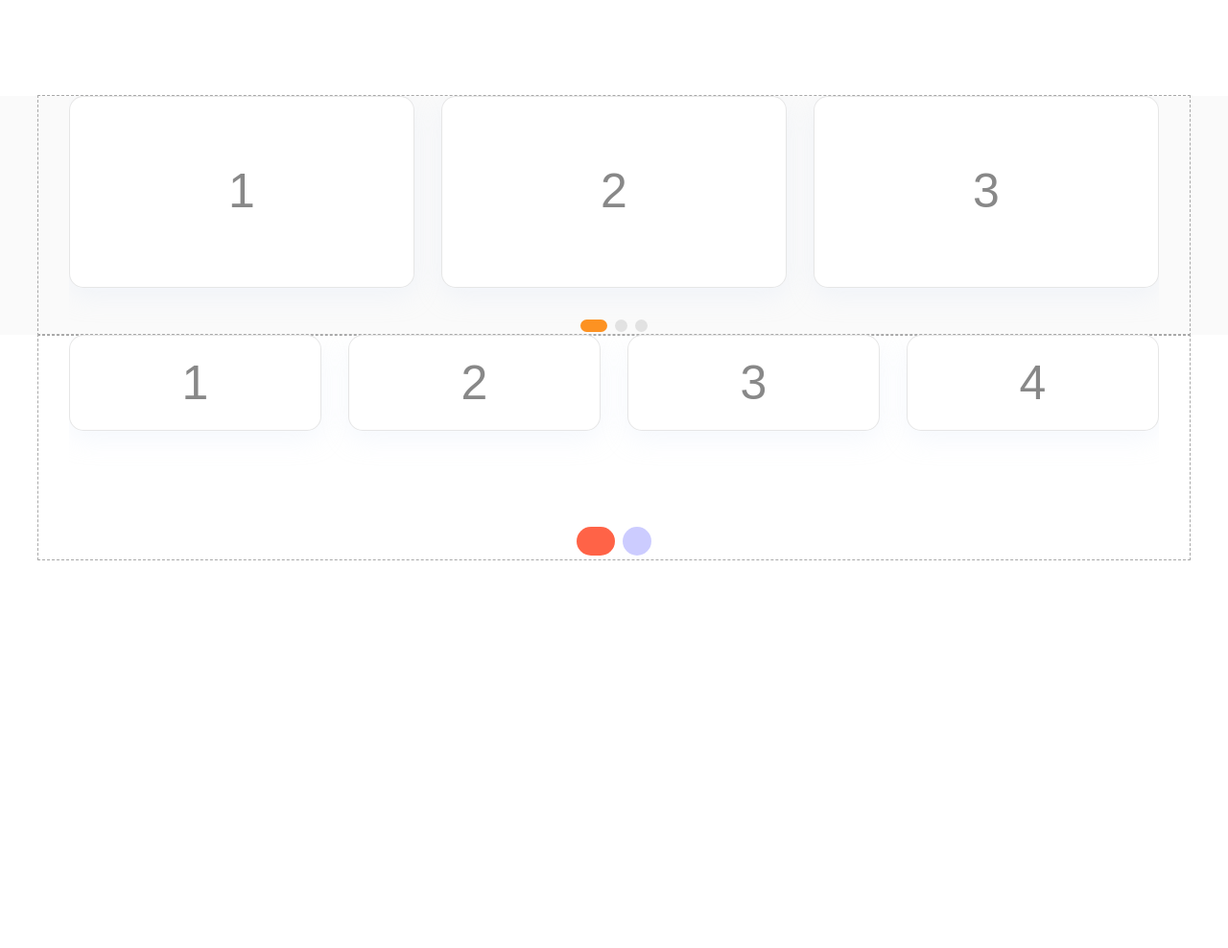
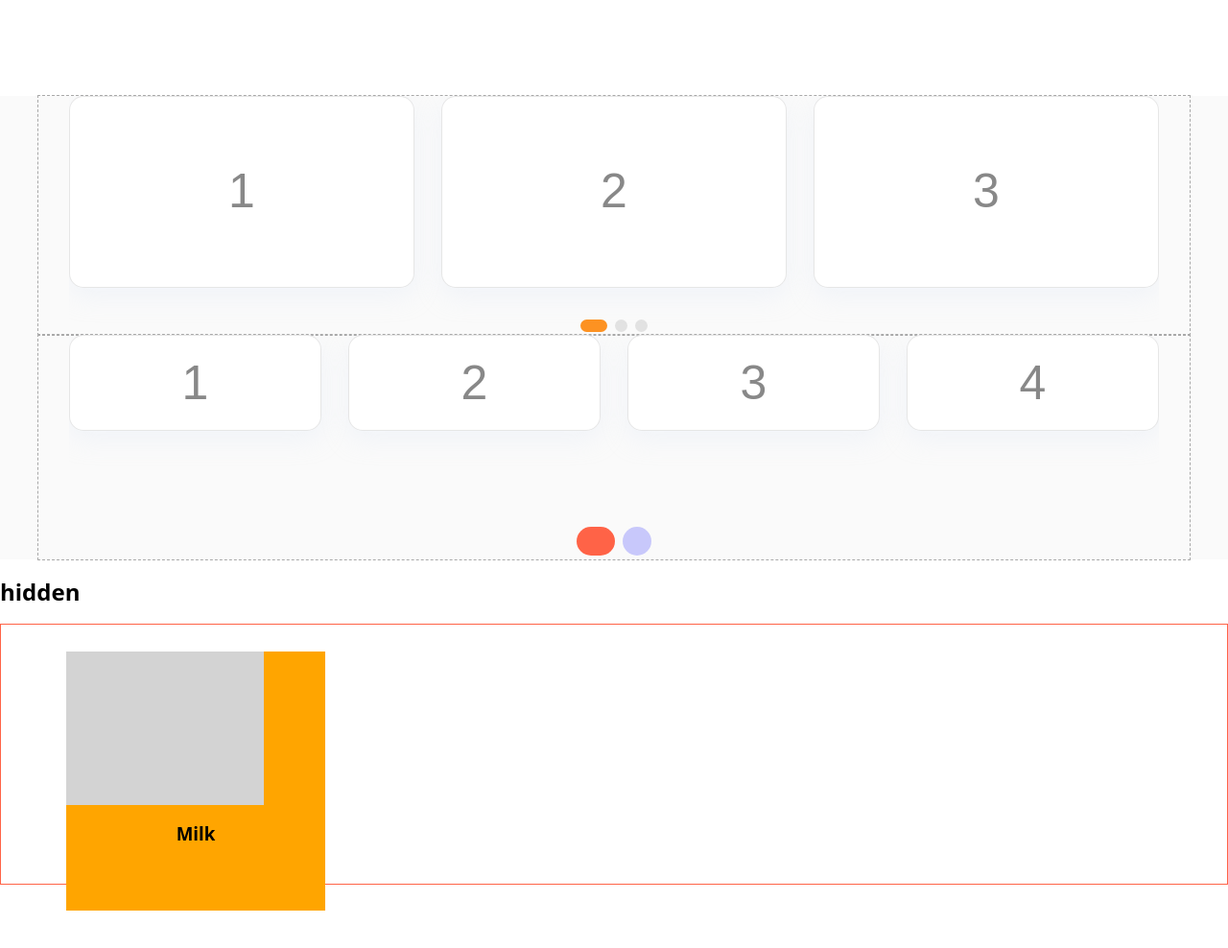
Before and after one commit to number-nine/test-sroller, a plain HTML site: page index.html in a window 1280 px wide. Shown: the whole page at 96% size. Before the commit the page ends 800 px from the top, so only its background shows below. Drawn offline with nearby package versions, Linux system fonts and the light colour scheme.

Commit message:
active cards

```diff
--- a/index.html
+++ b/index.html
@@ -16,8 +16,6 @@
     <title>Document</title>
   </head>
   <body class="page">
-
-
     <section class="page__section">
       <div class="page__container">
         <div class="swiper swiper1">
@@ -31,8 +29,6 @@
           <div class="swiper-pagination swiper-pagination1"></div>
         </div>
       </div>
-    </section>
-
 
       <div class="page__container">
         <div class="swiper swiper2">
@@ -48,6 +44,25 @@
       </div>
     </section>
 
+    <!-- https://www.w3schools.com/howto/howto_css_flip_card.asp -->
+
+    <div class="page__conainer">
+      <h2>hidden</h2>
+      <ul class="active-cards">
+        <li class="active-cards__item">
+
+          <div class="active-cards__thumb">
+            <div class="active-cards__picture"></div>
+            <h3 class="active-cards__title">Milk</h3>
+          </div>
+
+          <div class="active-cards__description">
+
+          </div>
+
+        </li>
+      </ul>
+    </div>
 
     <script src="https://cdn.jsdelivr.net/npm/swiper@9/swiper-bundle.min.js"></script>
     <script src="./js/swiper.js"></script>
--- /dev/null
+++ b/sass/_active-cards.scss
@@ -0,0 +1,55 @@
+// https://www.w3schools.com/howto/howto_css_flip_card.asp
+.active-cards {
+  border: 1px solid tomato;
+  perspective: 1000px;
+
+  &__item {
+    list-style: none;
+    padding-left: 28px;
+    padding-top: 28px;
+    width: 270px;
+    height: 270px;
+    border: 0;
+    border-radius: 15px;
+
+
+
+
+    position: relative;
+    text-align: center;
+    transition: transform 0.8s;
+    transform-style: preserve-3d;
+
+    &:hover .active-cards__thumb {
+        transform: rotateY(180deg);
+    }
+  }
+
+  &__thumb {
+    position: absolute;
+    width: 100%;
+    height: 100%;
+    backface-visibility: hidden;
+    background-color: orange;
+  }
+
+  &__titte {
+    margin-top: 36px;
+  }
+  &__picture {
+
+    width: 206px;
+    height: 160px;
+    background-color: lightgray;
+  }
+
+
+  &__description {
+    position: absolute;
+    width: 100%;
+    height: 100%;
+    background-color: blue;
+    transform: rotateY(180deg);
+    backface-visibility: hidden;
+  }
+}
--- a/sass/main.scss
+++ b/sass/main.scss
@@ -1,3 +1,4 @@
 @import "page";
 @import "scroller";
 @import "swiper";
+@import "active-cards";
```
Also changed, not shown: css/main.css, 1 other file. Lines whose indentation alone changed are shown as unchanged.
